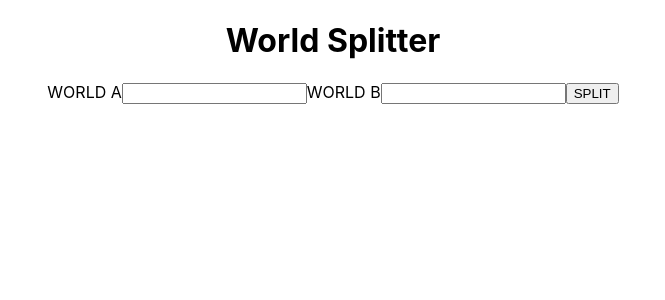
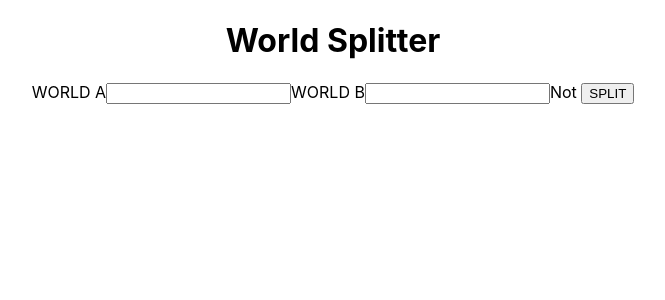
Before and after one commit to travisk-codes/world-splitter, a React (Create React App) app: page / in a window 1280 px wide. Shown: the top 300 px of the page, without its empty margins (307-972 px from the left). Built offline with nearby package versions, Linux system fonts and the light colour scheme.

Commit message:
Default second input to opposite of first input

```diff
--- a/src/App.js
+++ b/src/App.js
@@ -34,10 +34,14 @@ function App() {
 			</label>
 			<label>
 				WORLD B
-				<input value={inputB} onChange={(e) => setInputB(e.target.value)} />
+				<input
+					placeholder={inputA ? 'Not ' + inputA : ''}
+					value={inputB}
+					onChange={(e) => setInputB(e.target.value)}
+				/>
 			</label>
 			{isLoading ? 'Loading...' : ''}
-			{randomBoolean ? inputA : inputB}
+			{randomBoolean ? inputA : inputB ? inputB : 'Not ' + inputA}
 			<button onClick={fetchrandomBoolean}>SPLIT</button>
 		</div>
 	)
```
